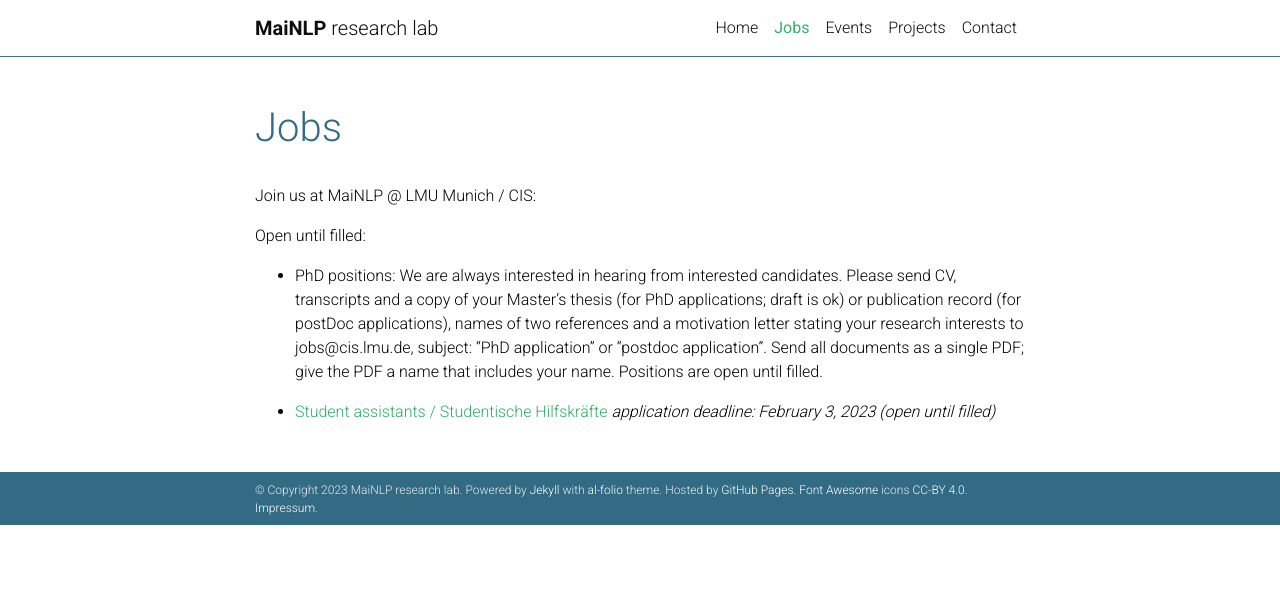
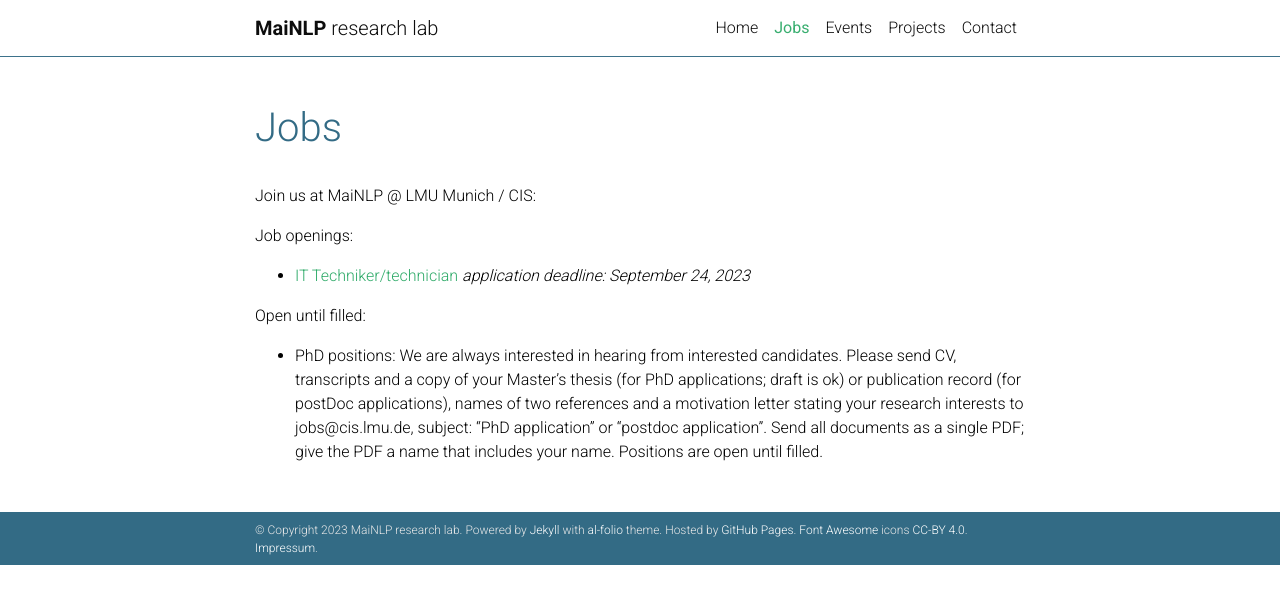
Before and after one commit to mainlp/mainlp.github.io, a Jekyll site: the page built from _pages/jobs.md, in a window 1280 px wide. Shown: the top 604 px of the page. Built offline with Jekyll 4.4.1, drawn with Linux system fonts in a browser that asks for light colours; comment, search, counter and statistics services are not loaded; a style sheet for code colours, icons or effects is not loaded.

Commit message:
Update jobs.md

```diff
--- a/_pages/jobs.md
+++ b/_pages/jobs.md
@@ -9,8 +9,10 @@ nav_order: 4
 
 Join us at MaiNLP @ LMU Munich / CIS:
 
+Job openings:
+- [IT Techniker/technician](https://job-portal.lmu.de/jobposting/c24606914f7c9d6228ab4f42791a33d2e6b782a10) *application deadline: September 24, 2023*
+
 
 Open until filled:
+
 - PhD positions: We are always interested in hearing from interested candidates. Please send CV, transcripts and a copy of your Master's thesis (for PhD applications; draft is ok) or publication record (for postDoc applications), names of two references and a motivation letter stating your research interests to jobs@cis.lmu.de, subject: "PhD application" or "postdoc application". Send all documents as a single PDF; give the PDF a name that includes your name. Positions are open until filled.
-
-- [Student assistants / Studentische Hilfskräfte](content/Studentische_Hilfskraft.pdf) *application deadline: February 3, 2023 (open until filled)*
```
